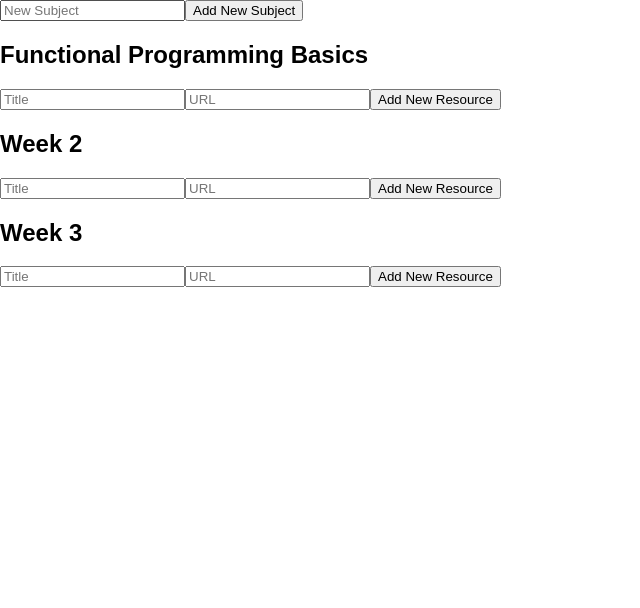
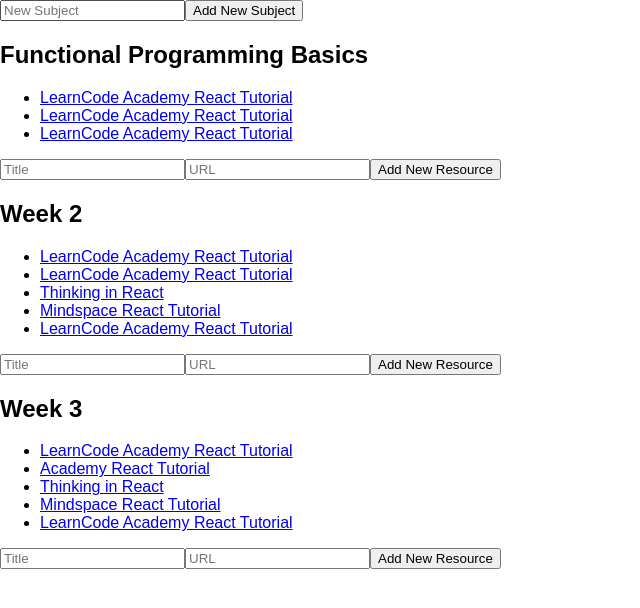
Before and after one commit to achorbinski/Bookmark-Manager, a React (Create React App) app: page / in a window 1280 px wide. Shown: the top 608 px of the page, without its empty margins (0-640 px from the left). Built offline with nearby package versions, Linux system fonts and the light colour scheme.

Commit message:
Add Resource Button Enabled

```diff
--- a/src/App.js
+++ b/src/App.js
@@ -45,18 +45,14 @@
   }
 
   this.handleTyping = this.handleTyping.bind(this);
+  this.addResource = this.addResource.bind(this);
 
 };
 
-addResource = (subjectIndex, Resource) => {
-
-  const newResource = {
-    title: '',
-    url: ''
-  };
+addResource = (index, newResource) => {
 
   const tempState = this.state;
-  tempState.resources[0].resources.push(newResource);
+  tempState.resources[index].resources.push(newResource);
   this.setState(tempState);
   };
 
@@ -82,7 +78,6 @@
 
   render() {
 
-console.log(this.state);
 
   return (
     <div>
@@ -94,9 +89,9 @@
       </div>
       <div>
        {
-         this.state.resources.map((resource) => {
+         this.state.resources.map((resource, index) => {
            return (
-          <Subject items={resource} addResource={this.addResource}/>
+          <Subject items={resource} addResource={this.addResource} index={index}/>
             )
           })
         }
--- a/src/Components/Subject.js
+++ b/src/Components/Subject.js
@@ -5,13 +5,14 @@
     super(props)
 
     this.state = {
-      isClicked: false,
+      isClicked: true,
       title:'',
       url:'',
     }
 
     this.handleClick = this.handleClick.bind(this);
     this.handleTyping = this.handleTyping.bind(this);
+    this.handleSubmit = this.handleSubmit.bind(this);
   }
 
   // event handlers
@@ -28,8 +29,19 @@
     );
   }
 
+  handleSubmit(e){
+    e.preventDefault();
+
+    const newResource = {
+      title: this.state.title,
+      url: this.state.url,
+    }
+
+    this.props.addResource(this.props.index, newResource);
+  }
+
   render() {
-    console.log(this.props.items)
+
     return(
       <div>
         <h2 onClick={this.handleClick}>{this.props.items.subject}</h2>
@@ -48,7 +60,7 @@
         <form>
           <input type="text" name="title" placeholder="Title" onChange={this.handleTyping} value={this.state.title}></input>
           <input type="text" name="url" placeholder="URL" onChange={this.handleTyping} value={this.state.url}></input>
-          <button onClick={this.addResource}>Add New Resource</button>
+          <button onClick={this.handleSubmit}>Add New Resource</button>
         </form>
       </div>
     )
```
